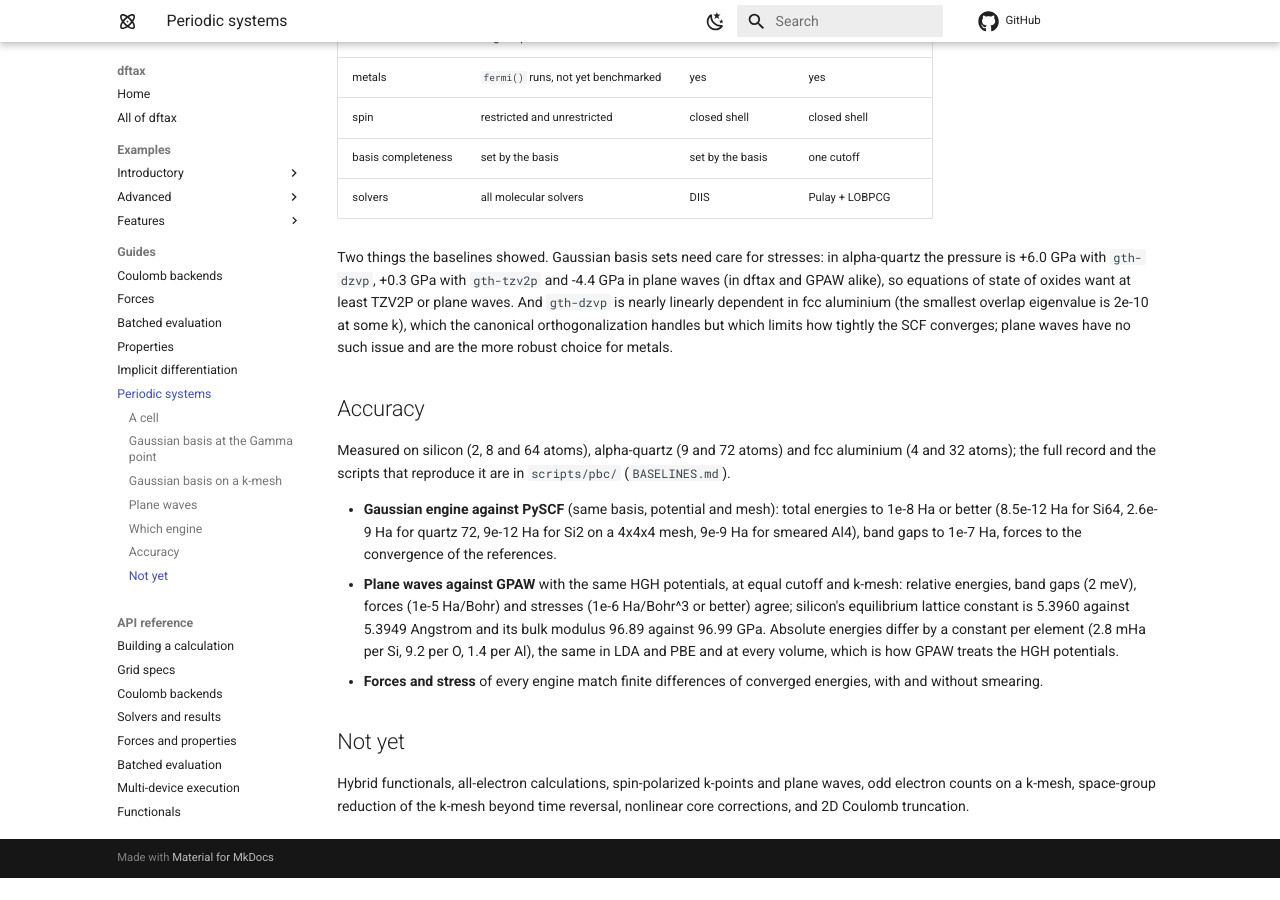
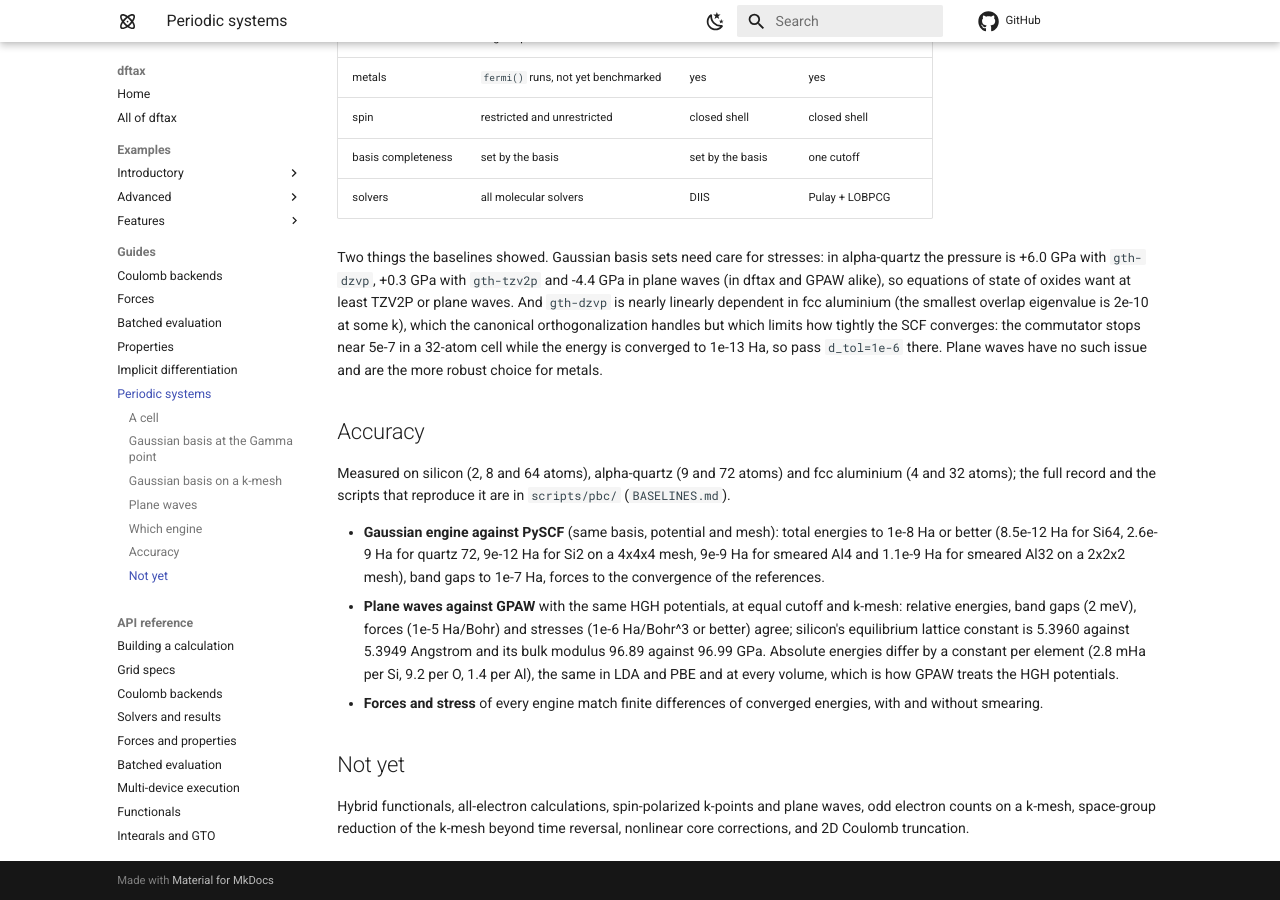
Before and after one commit to andresguzco/dftax, an MkDocs documentation site: the page built from docs/tutorials/periodic.md, in a window 1280 px wide and 900 px high, scrolled down 1839 px. Built offline with MkDocs 1.6.1 and Material for MkDocs 9.7.7, drawn with Linux system fonts in a browser that asks for light colours; comment, search, counter and statistics services are not loaded; before the commit the page ends 2717 px from its top, so only the background shows below that.

Commit message:
pbc: Al32 against PySCF (energy 1.1e-9, rattled forces 4.9e-7), the commutator floor of gth-dzvp in Al, and the executed silicon notebook

```diff
--- a/docs/tutorials/periodic.md
+++ b/docs/tutorials/periodic.md
@@ -118,8 +118,10 @@ alike), so equations of state of
 oxides want at least TZV2P or plane waves. And `gth-dzvp` is nearly
 linearly dependent in fcc aluminium (the smallest overlap eigenvalue is
 2e-10 at some k), which the canonical orthogonalization handles but which
-limits how tightly the SCF converges; plane waves have no such issue and are
-the more robust choice for metals.
+limits how tightly the SCF converges: the commutator stops near 5e-7 in a
+32-atom cell while the energy is converged to 1e-13 Ha, so pass
+`d_tol=1e-6` there. Plane waves have no such issue and are the more robust
+choice for metals.
 
 ## Accuracy
 
@@ -129,7 +131,8 @@ reproduce it are in `scripts/pbc/` (`BASELINES.md`).
 
 - **Gaussian engine against PySCF** (same basis, potential and mesh):
   total energies to 1e-8 Ha or better (8.5e-12 Ha for Si64, 2.6e-9 Ha for
-  quartz 72, 9e-12 Ha for Si2 on a 4x4x4 mesh, 9e-9 Ha for smeared Al4),
+  quartz 72, 9e-12 Ha for Si2 on a 4x4x4 mesh, 9e-9 Ha for smeared Al4 and
+  1.1e-9 Ha for smeared Al32 on a 2x2x2 mesh),
   band gaps to 1e-7 Ha, forces to the convergence of the references.
 - **Plane waves against GPAW** with the same HGH potentials, at equal cutoff
   and k-mesh: relative energies, band gaps (2 meV), forces (1e-5 Ha/Bohr)
```
Also changed, not shown: scripts/pbc/BASELINES.md (+14 -5 lines), docs/examples/periodic.ipynb.
